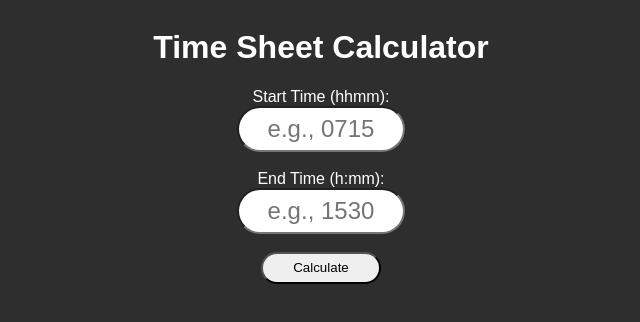
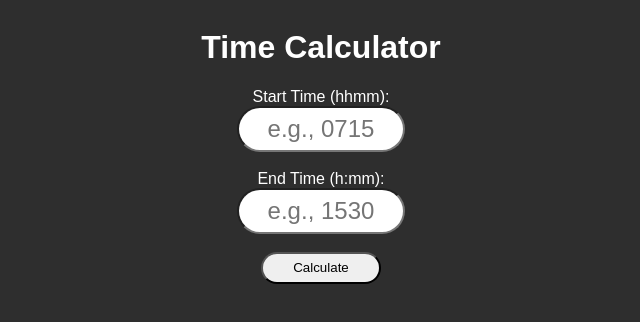
Before and after one commit to mooostasheo/mooostaheo.github.io, a plain HTML site: page index.html in a window 1280 px wide. Shown: the whole page, without its empty margins (319-959 px from the left). Drawn offline with Linux system fonts and the light colour scheme.

Commit message:
Update index.html

```diff
--- a/index.html
+++ b/index.html
@@ -1,7 +1,7 @@
 <!DOCTYPE html>
 <html>
 <head>
-    <title>Time Sheet Calculator</title>
+    <title>Time Calculator</title>
     <script>
         function calculateHours() {
             const startTimeInput = document.getElementById('start-time').value;
@@ -26,7 +26,7 @@
     <link rel="stylesheet" href="stylesheet.css">
 </head>
 <body style="display: flex;flex-wrap: wrap;flex-direction: column;align-content: center;justify-content: center;align-items: center; background-color: #2e2e2e; font-family: Arial, Helvetica, sans-serif; color: white;">
-    <h1>Time Sheet Calculator</h1>
+    <h1>Time Calculator</h1>
     <label for="start-time">Start Time (hhmm):</label>
     <input type="text" id="start-time" placeholder="e.g., 0715" required><br>
 
```
